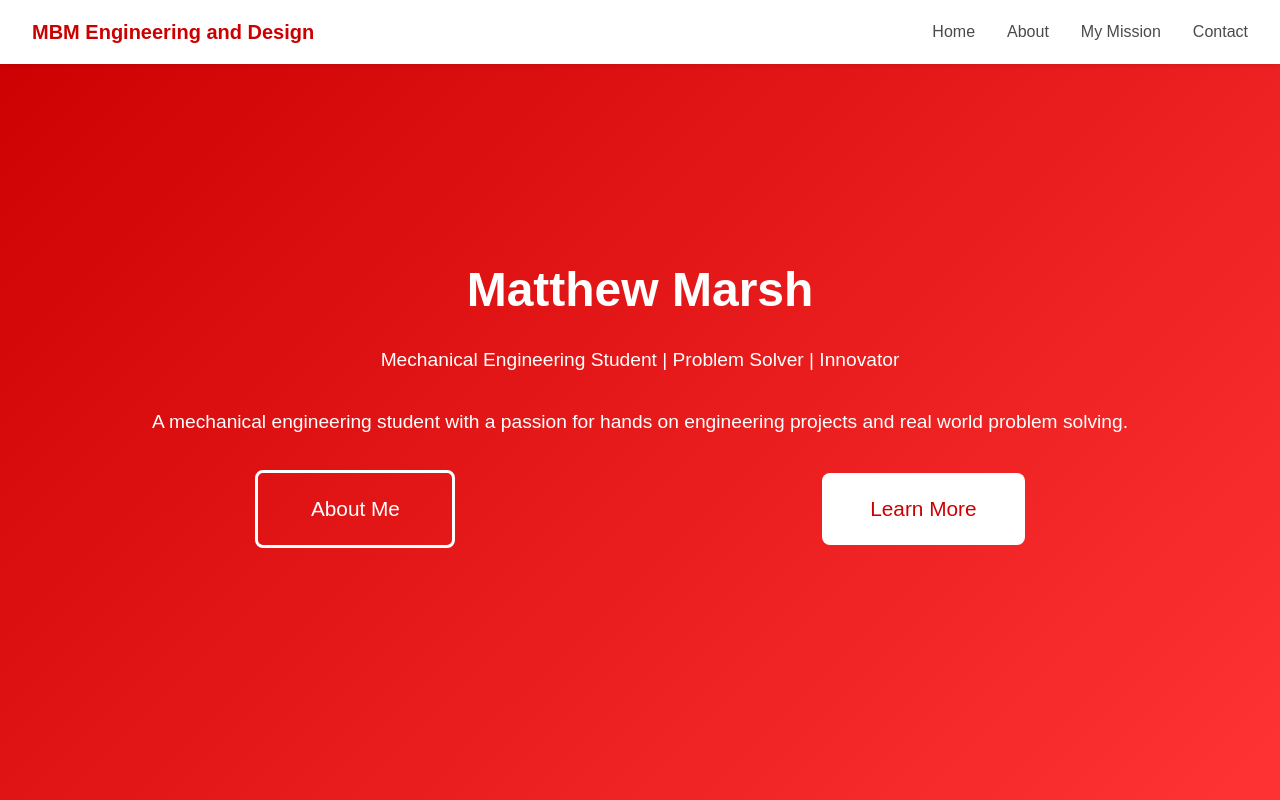
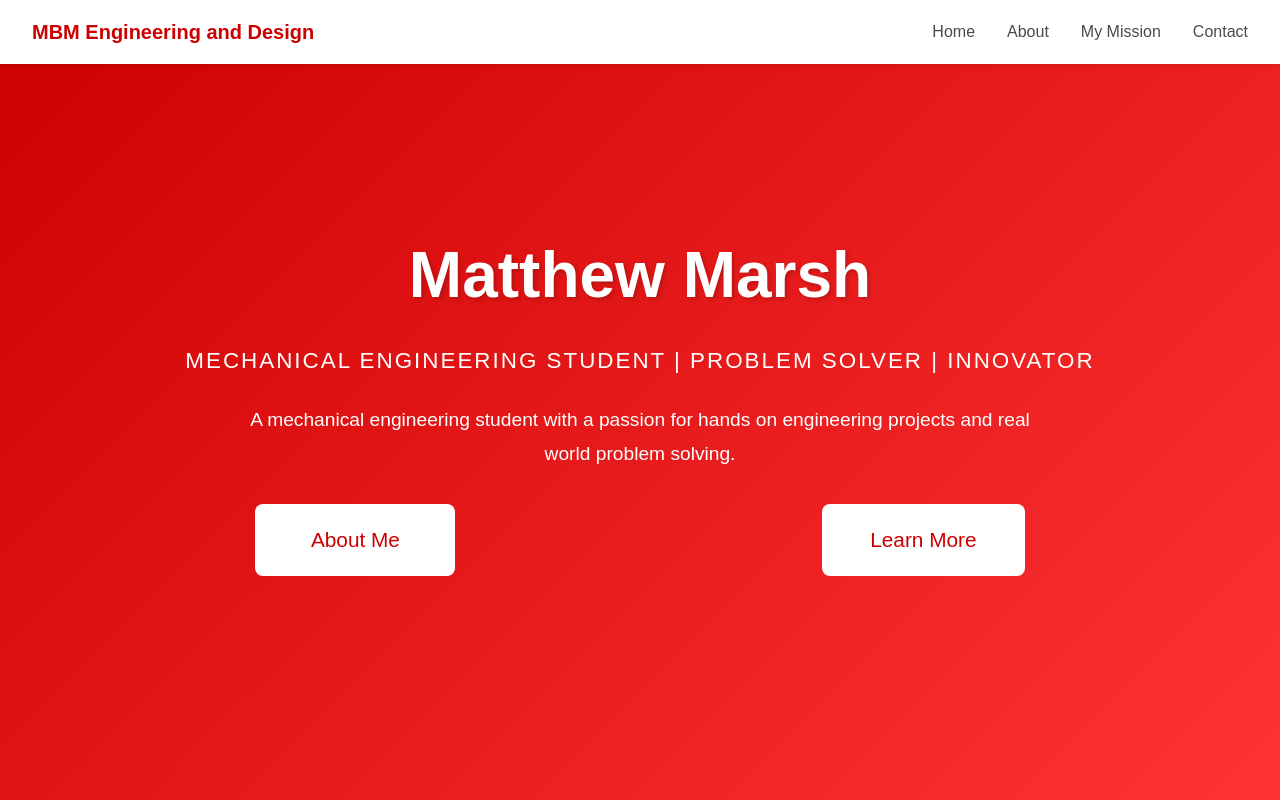
Before and after one commit to MatthewMarsh09/MBM-Engineering-and-Design, a plain HTML site: page index.html in a window 1280 px wide. Shown: the top 800 px of the page. Drawn offline with Linux system fonts and the light colour scheme.

Commit message:
Update styles.css

```diff
--- a/styles.css
+++ b/styles.css
@@ -73,13 +73,24 @@ body {
 }
 
 .hero h1 {
-    font-size: 3rem;
+    font-size: 4rem;
     margin-bottom: 1rem;
+    text-shadow: 2px 2px 4px rgba(0, 0, 0, 0.2);
 }
 
-.hero p {
+.hero-subtitle {
+    font-size: 1.4rem;
+    margin-bottom: 1.5rem;
+    font-weight: 500;
+    text-transform: uppercase;
+    letter-spacing: 2px;
+}
+
+.hero-description {
     font-size: 1.2rem;
-    margin-bottom: 2rem;
+    max-width: 800px;
+    margin: 0 auto 2rem auto;
+    line-height: 1.8;
 }
 
 /* Button Container in Hero Section */
@@ -109,17 +120,6 @@ body {
     transform: translateY(-2px);
     background-color: #f8f8f8;
     box-shadow: 0 4px 8px rgba(0,0,0,0.1);
-}
-
-.about-btn {
-    background-color: transparent;
-    border: 3px solid white;
-    color: white;
-}
-
-.about-btn:hover {
-    background-color: white;
-    color: #cc0000;
 }
 
 /* Personal Section */
```
